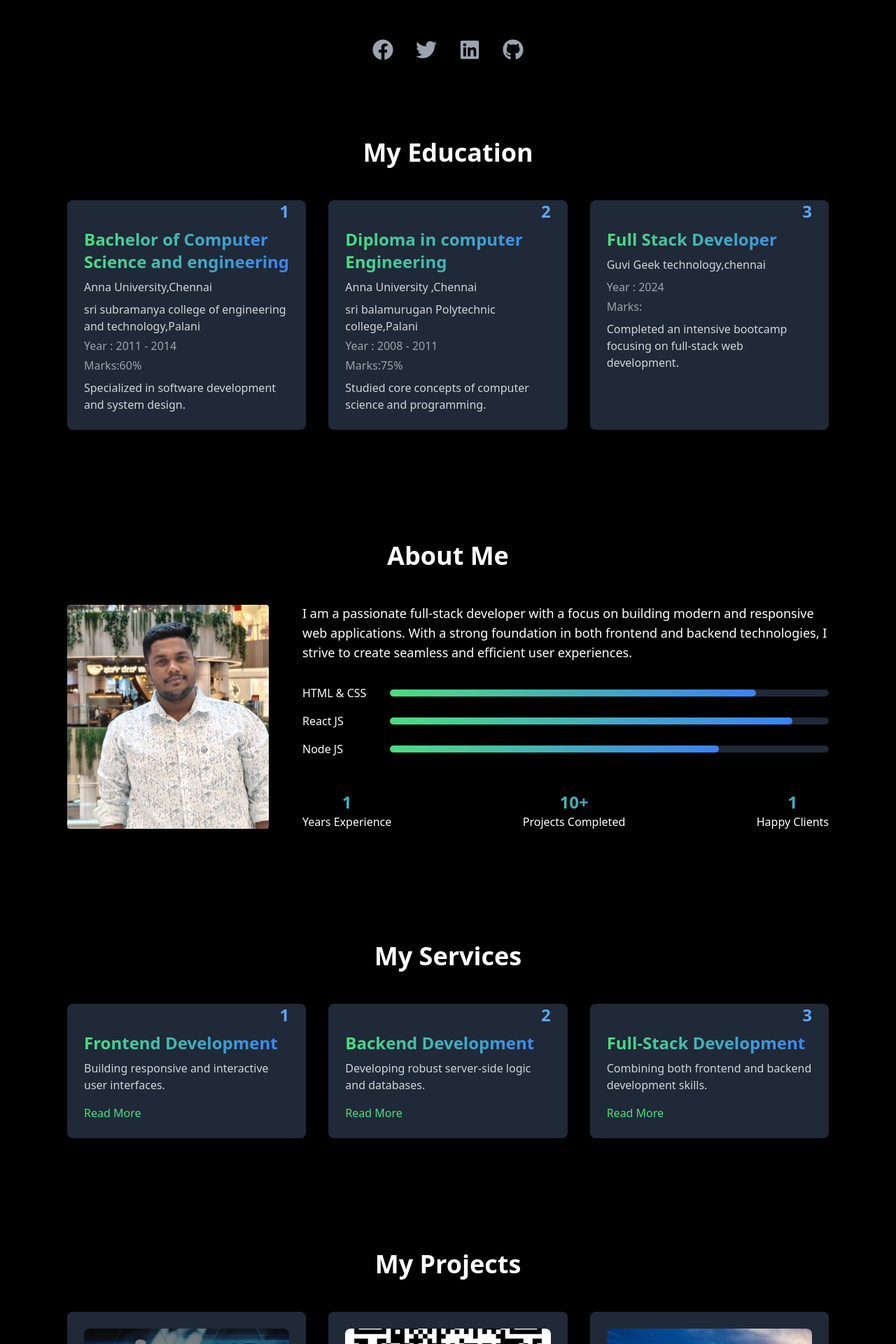
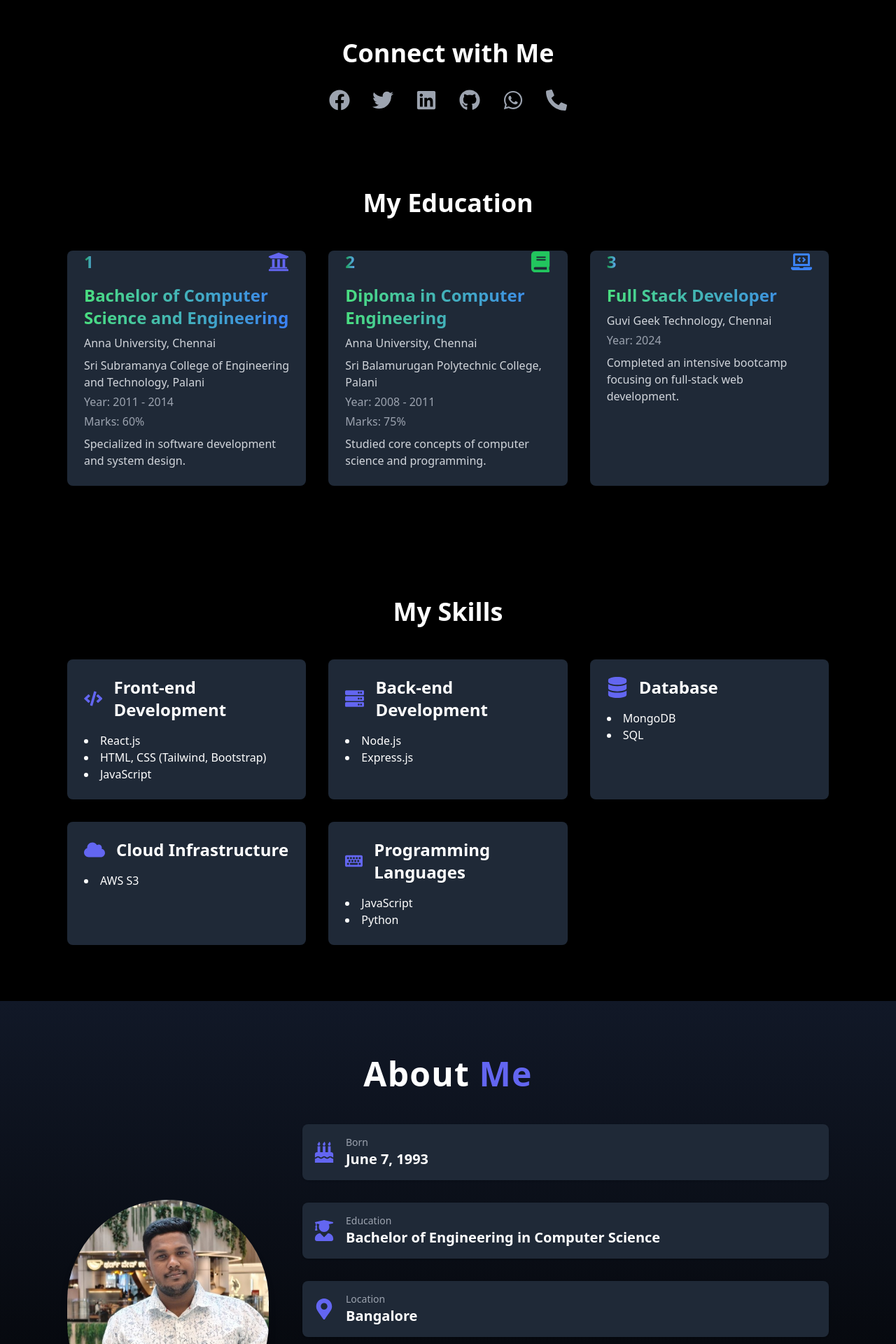
Before and after one commit to Ruthrapathi-murugan/portfolio, a React (Vite) app: page / in a window 1280 px wide. Shown: the part 540-2460 px from the top of the page at 70% size. Built offline with nearby package versions, Linux system fonts and the light colour scheme.

Commit message:
add styles

```diff
--- a/src/App.jsx
+++ b/src/App.jsx
@@ -7,6 +7,7 @@ import Contact from './components/Contact.jsx'
 import Footer from './components/Footer.jsx'
 import Education from './components/Education.jsx'
 import ConnectMe from './components/ConnectMe.jsx'
+import Skills from './components/Skills.jsx'
 
 function App() {
 
@@ -18,6 +19,7 @@ function App() {
       <Hero/>
       <ConnectMe/>
       <Education/>
+      <Skills/>
       <About/>
       <Service/>
       <Projects/>
--- a/src/components/About.jsx
+++ b/src/components/About.jsx
@@ -1,81 +1,73 @@
 import React from "react";
+import { FaUserGraduate, FaMapMarkerAlt, FaGlobe, FaBirthdayCake } from 'react-icons/fa'; // Importing icons
 import AboutImage from "../assets/aboutme-image.png";
 
 const About = () => {
   return (
-    <div className="bg-black text-white py-20" id="about">
+    <div className="bg-gradient-to-b from-gray-900 to-black text-white py-20" id="about">
       <div className="container mx-auto px-8 md:px-16 lg:px-24">
-        <h2 className="text-4xl font-bold text-center mb-12">About Me</h2>
+        <h2 className="text-5xl font-bold text-center mb-12 tracking-wide">
+          About <span className="text-indigo-500">Me</span>
+        </h2>
+
         <div className="flex flex-col md:flex-row items-center md:space-x-12">
           <img
             src={AboutImage}
-            alt=""
-            className="w-72 h-80 rounded object-cover mb-8 md:mb-0"
+            alt="About Me"
+            className="w-72 h-80 rounded-full object-cover mb-8 md:mb-0 shadow-lg hover:scale-105 transform transition-transform duration-300"
           />
-          <div className="flex-1">
-            <p className="text-lg mb-8">
-              I am a passionate full-stack developer with a focus on building
-              modern and responsive web applications. With a strong foundation
-              in both frontend and backend technologies, I strive to create
-              seamless and efficient user experiences.
-            </p>
-            <div className="space-y-4">
-              <div className="flex items-center">
-                <label htmlFor="htmlandcss" className="w-2/12">
-                  HTML & CSS
-                </label>
-                <div className="grow bg-gray-800 rounded-full h-2.5">
-                  <div
-                    className="bg-gradient-to-r from-green-400 to-blue-500 h-2.5 rounded-full
-                    transform transition-transform duration-300 hover:scale-105 w-10/12"
-                  ></div>
-                </div>
-              </div>
-              <div className="flex items-center">
-                <label htmlFor="htmlandcss" className="w-2/12">
-                  React JS
-                </label>
-                <div className="grow bg-gray-800 rounded-full h-2.5">
-                  <div
-                    className="bg-gradient-to-r from-green-400 to-blue-500 h-2.5 rounded-full
-                    transform transition-transform duration-300 hover:scale-105 w-11/12"
-                  ></div>
-                </div>
-              </div>
-              <div className="flex items-center">
-                <label htmlFor="htmlandcss" className="w-2/12">
-                  Node JS
-                </label>
-                <div className="grow bg-gray-800 rounded-full h-2.5">
-                  <div
-                    className="bg-gradient-to-r from-green-400 to-blue-500 h-2.5 rounded-full
-                    transform transition-transform duration-300 hover:scale-105 w-9/12"
-                  ></div>
+
+          <div className="flex-1 text-lg leading-relaxed space-y-8">
+            {/* Category: Born */}
+            <div className="bg-gray-800 p-4 rounded-lg shadow hover:shadow-lg transition duration-300 transform hover:scale-105">
+              <div className="flex items-center space-x-4">
+                <FaBirthdayCake className="text-indigo-500 text-3xl" />
+                <div>
+                  <p className="text-sm text-gray-400">Born</p>
+                  <p className="text-xl font-semibold">June 7, 1993</p>
                 </div>
               </div>
             </div>
-            <div className="mt-12 flex justify-between text-center">
+
+            {/* Category: Education */}
+            <div className="bg-gray-800 p-4 rounded-lg shadow hover:shadow-lg transition duration-300 transform hover:scale-105">
+              <div className="flex items-center space-x-4">
+                <FaUserGraduate className="text-indigo-500 text-3xl" />
                 <div>
-                    <h3 className="text-2xl font-bold text-transparent bg-clip-text
-                bg-gradient-to-r from-green-400 to-blue-500">
-                        1
-                    </h3>
-                    <p>Years Experience</p>
+                  <p className="text-sm text-gray-400">Education</p>
+                  <p className="text-xl font-semibold">Bachelor of Engineering in Computer Science</p>
                 </div>
+              </div>
+            </div>
+
+            {/* Category: Location */}
+            <div className="bg-gray-800 p-4 rounded-lg shadow hover:shadow-lg transition duration-300 transform hover:scale-105">
+              <div className="flex items-center space-x-4">
+                <FaMapMarkerAlt className="text-indigo-500 text-3xl" />
                 <div>
-                    <h3 className="text-2xl font-bold text-transparent bg-clip-text
-                bg-gradient-to-r from-green-400 to-blue-500">
-                        10+
-                    </h3>
-                    <p>Projects Completed</p>
+                  <p className="text-sm text-gray-400">Location</p>
+                  <p className="text-xl font-semibold">Bangalore</p>
                 </div>
+              </div>
+            </div>
+
+            {/* Category: Languages Known */}
+            <div className="bg-gray-800 p-4 rounded-lg shadow hover:shadow-lg transition duration-300 transform hover:scale-105">
+              <div className="flex items-center space-x-4">
+                <FaGlobe className="text-indigo-500 text-3xl" />
                 <div>
-                    <h3 className="text-2xl font-bold text-transparent bg-clip-text
-                bg-gradient-to-r from-green-400 to-blue-500">
-                        1
-                    </h3>
-                    <p>Happy Clients</p>
+                  <p className="text-sm text-gray-400">Languages Known</p>
+                  <p className="text-xl font-semibold">English, Tamil, Malayalam</p>
                 </div>
+              </div>
+            </div>
+
+            {/* About description */}
+            <div className="mt-6">
+              <p className="text-lg leading-relaxed">
+                I'm a full-stack developer with a passion for building dynamic and modern web applications.
+                I love tackling challenges and learning new technologies to keep up with the ever-evolving web development landscape.
+              </p>
             </div>
           </div>
         </div>
--- a/src/components/ConnectMe.jsx
+++ b/src/components/ConnectMe.jsx
@@ -1,12 +1,13 @@
 import React from "react";
-import { FaFacebook, FaGithub, FaLinkedin, FaTwitter } from "react-icons/fa";
+import { FaFacebook, FaGithub, FaLinkedin, FaTwitter, FaWhatsapp, FaPhoneAlt } from "react-icons/fa";
 
 const ConnectMe = () => {
   return (
     <div className="bg-black text-white py-8" id="connectme">
       <div className="container mx-auto px-8 md:px-16 lg:px-24">
-
+        <h2 className="text-4xl font-bold text-center mb-8">Connect with Me</h2>
         <div className="flex justify-center space-x-8">
+          {/* Facebook */}
           <a
             href="https://www.facebook.com/ruthrapathi.m?mibextid=qi2Omg&rdid=uGGQcy74swtlCaq9&share_url=https%3A%2F%2Fwww.facebook.com%2Fshare%2FcnJMbDH8bdM3s31e%2F%3Fmibextid%3Dqi2Omg"
             className="text-gray-400 hover:text-white text-3xl"
@@ -14,6 +15,8 @@ const ConnectMe = () => {
           >
             <FaFacebook />
           </a>
+
+          {/* Twitter */}
           <a
             href="https://x.com/i/flow/login?redirect_after_login=%2Fruthrapathi1"
             className="text-gray-400 hover:text-white text-3xl"
@@ -21,6 +24,8 @@ const ConnectMe = () => {
           >
             <FaTwitter />
           </a>
+
+          {/* LinkedIn */}
           <a
             href="https://www.linkedin.com/in/ruthrapathim/"
             className="text-gray-400 hover:text-white text-3xl"
@@ -28,12 +33,32 @@ const ConnectMe = () => {
           >
             <FaLinkedin />
           </a>
+
+          {/* GitHub */}
           <a
             href="https://github.com/Ruthrapathi-murugan"
             className="text-gray-400 hover:text-white text-3xl"
             aria-label="GitHub"
           >
             <FaGithub />
+          </a>
+
+          {/* WhatsApp */}
+          <a
+            href="https://wa.me/+919626380310" // Replace 'yourphonenumber' with the actual phone number
+            className="text-gray-400 hover:text-white text-3xl"
+            aria-label="WhatsApp"
+          >
+            <FaWhatsapp />
+          </a>
+
+          {/* Phone */}
+          <a
+            href="tel:+919626380310" // Replace with the actual phone number
+            className="text-gray-400 hover:text-white text-3xl"
+            aria-label="Phone"
+          >
+            <FaPhoneAlt />
           </a>
         </div>
       </div>
--- a/src/components/Education.jsx
+++ b/src/components/Education.jsx
@@ -1,31 +1,34 @@
 import React from "react";
+import { FaUniversity, FaBook, FaLaptopCode } from "react-icons/fa"; // Import relevant icons
 
 const educationDetails = [
   {
     id: 1,
-    degree: "Bachelor of Computer Science and engineering",
-    institution: "Anna University,Chennai",
-    College:"sri subramanya college of engineering and technology,Palani",
+    degree: "Bachelor of Computer Science and Engineering",
+    institution: "Anna University, Chennai",
+    College: "Sri Subramanya College of Engineering and Technology, Palani",
     year: "2011 - 2014",
-    Marks:"60%",
-    description: " Specialized in software development and system design.",
+    Marks: "60%",
+    description: "Specialized in software development and system design.",
+    icon: <FaUniversity className="text-indigo-500 text-3xl" /> // University icon
   },
   {
     id: 2,
-    degree: "Diploma in computer Engineering",
-    institution: "Anna University ,Chennai",
+    degree: "Diploma in Computer Engineering",
+    institution: "Anna University, Chennai",
+    College: "Sri Balamurugan Polytechnic College, Palani",
     year: "2008 - 2011",
-    College:"sri balamurugan Polytechnic college,Palani",
-    Marks:"75%",
+    Marks: "75%",
     description: "Studied core concepts of computer science and programming.",
+    icon: <FaBook className="text-green-500 text-3xl" /> // Diploma icon
   },
   {
     id: 3,
     degree: "Full Stack Developer",
-    institution: "Guvi Geek technology,chennai",
+    institution: "Guvi Geek Technology, Chennai",
     year: "2024",
-
     description: "Completed an intensive bootcamp focusing on full-stack web development.",
+    icon: <FaLaptopCode className="text-blue-500 text-3xl" /> // Coding/Full Stack icon
   },
   // Add more education details as needed
 ];
@@ -42,20 +45,23 @@ const Education = () => {
               className="bg-gray-800 px-6 pb-6 rounded-lg hover:shadow-lg transform
               transition-transform duration-300 hover:scale-105"
             >
-              <div
-                className="text-right text-2xl font-bold text-transparent bg-clip-text
-              bg-gradient-to-r from-green-600 to-blue-400"
-              >
-                {education.id}
+              <div className="flex justify-between items-center mb-4">
+                <div
+                  className="text-2xl font-bold text-transparent bg-clip-text
+                bg-gradient-to-r from-green-600 to-blue-400"
+                >
+                  {education.id}
+                </div>
+                <div>{education.icon}</div> {/* Icon for each category */}
               </div>
               <h3 className="mt-2 text-2xl font-bold text-transparent bg-clip-text
               bg-gradient-to-r from-green-400 to-blue-500">
                 {education.degree}
               </h3>
               <p className="mt-2 text-gray-300">{education.institution}</p>
-              <p className="mt-2 text-gray-300">{education.College}</p>
-              <p className="mt-1 text-gray-400">Year : {education.year}</p>
-              <p className="mt-1 text-gray-400">Marks:{education.Marks}</p>
+              {education.College && <p className="mt-2 text-gray-300">{education.College}</p>}
+              <p className="mt-1 text-gray-400">Year: {education.year}</p>
+              {education.Marks && <p className="mt-1 text-gray-400">Marks: {education.Marks}</p>}
               <p className="mt-2 text-gray-300">{education.description}</p>
             </div>
           ))}
--- a/src/components/Navbar.jsx
+++ b/src/components/Navbar.jsx
@@ -8,6 +8,7 @@ const Navbar = () => {
         <div className='space-x-6'>
           <a href="#home" className='hover:text-gray-400'>Home</a>
           <a href="#education" className='hover:text-gray-400'>My Education</a>
+          <a href="#skills" className='hover:text-gray-400'>My Skills</a>
           <a href="#about" className='hover:text-gray-400'>About Me</a>
           <a href="#service" className='hover:text-gray-400'>Services</a>
           <a href="#project" className='hover:text-gray-400'>Projects</a>
--- a/src/components/Service.jsx
+++ b/src/components/Service.jsx
@@ -1,25 +1,27 @@
 import React from "react";
+import { FaCode, FaServer, FaLayerGroup } from "react-icons/fa"; // Import relevant icons
 
 const services = [
-
   {
     id: 1,
     title: "Frontend Development",
     description: "Building responsive and interactive user interfaces.",
+    icon: <FaCode className="text-indigo-500 text-4xl mb-4" /> // Icon for Frontend
   },
   {
     id: 2,
     title: "Backend Development",
     description: "Developing robust server-side logic and databases.",
+    icon: <FaServer className="text-green-500 text-4xl mb-4" /> // Icon for Backend
   },
   {
     id: 3,
     title: "Full-Stack Development",
     description: "Combining both frontend and backend development skills.",
+    icon: <FaLayerGroup className="text-blue-500 text-4xl mb-4" /> // Icon for Full-Stack
   },
+];
 
-
-];
 const Service = () => {
   return (
     <div className="bg-black text-white py-20" id="service">
@@ -30,20 +32,26 @@ const Service = () => {
             <div
               key={service.id}
               className="bg-gray-800 px-6 pb-6 rounded-lg hover:shadow-lg transform
-              transition-transform duration-300 hover:scale-105"
+              transition-transform duration-300 hover:scale-105 text-center"
             >
-              <div
-                className="text-right text-2xl font-bold text-transparent bg-clip-text
-              bg-gradient-to-r from-green-600 to-blue-400"
+              <br>
+              </br>
+              <div className="flex justify-center mb-4">
+                {service.icon} {/* Display the icon */}
+              </div>
+              <h3
+                className="mt-2 text-2xl font-bold text-transparent bg-clip-text
+                bg-gradient-to-r from-green-400 to-blue-500"
               >
-                {service.id}
-              </div>
-              <h3 className="mt-2 text-2xl font-bold text-transparent bg-clip-text
-              bg-gradient-to-r from-green-400 to-blue-500">
                 {service.title}
               </h3>
               <p className="mt-2 text-gray-300">{service.description}</p>
-              <a href="#" className="mt-4 inline-block text-green-400 hover:text-blue-500">Read More</a>
+              <a
+                href="#"
+                className="mt-4 inline-block text-green-400 hover:text-blue-500 transition duration-300"
+              >
+
+              </a>
             </div>
           ))}
         </div>
--- /dev/null
+++ b/src/components/Skills.jsx
@@ -0,0 +1,76 @@
+import React from "react";
+import { FaCode, FaServer, FaDatabase, FaCloud, FaKeyboard } from "react-icons/fa"; // Importing icons
+
+const Skills = () => {
+  return (
+    <div className="bg-black text-white py-20" id="skills">
+      <div className="container mx-auto px-8 md:px-16 lg:px-24">
+        <h2 className="text-4xl font-bold text-center mb-12">My Skills</h2>
+
+        <div className="grid grid-cols-1 md:grid-cols-2 lg:grid-cols-3 gap-8">
+          {/* Front-end Development */}
+          <div className="bg-gray-800 p-6 rounded-lg shadow-lg hover:scale-105 transform transition-transform duration-300">
+            <div className="flex items-center space-x-4 mb-4">
+              <FaCode className="text-indigo-500 text-3xl" />
+              <h3 className="text-2xl font-semibold">Front-end Development</h3>
+            </div>
+            <ul className="list-disc list-inside">
+              <li>React.js</li>
+              <li>HTML, CSS (Tailwind, Bootstrap)</li>
+              <li>JavaScript</li>
+            </ul>
+          </div>
+
+          {/* Back-end Development */}
+          <div className="bg-gray-800 p-6 rounded-lg shadow-lg hover:scale-105 transform transition-transform duration-300">
+            <div className="flex items-center space-x-4 mb-4">
+              <FaServer className="text-indigo-500 text-3xl" />
+              <h3 className="text-2xl font-semibold">Back-end Development</h3>
+            </div>
+            <ul className="list-disc list-inside">
+              <li>Node.js</li>
+              <li>Express.js</li>
+            </ul>
+          </div>
+
+          {/* Database */}
+          <div className="bg-gray-800 p-6 rounded-lg shadow-lg hover:scale-105 transform transition-transform duration-300">
+            <div className="flex items-center space-x-4 mb-4">
+              <FaDatabase className="text-indigo-500 text-3xl" />
+              <h3 className="text-2xl font-semibold">Database</h3>
+            </div>
+            <ul className="list-disc list-inside">
+              <li>MongoDB</li>
+              <li>SQL</li>
+            </ul>
+          </div>
+
+          {/* Cloud Infrastructure */}
+          <div className="bg-gray-800 p-6 rounded-lg shadow-lg hover:scale-105 transform transition-transform duration-300">
+            <div className="flex items-center space-x-4 mb-4">
+              <FaCloud className="text-indigo-500 text-3xl" />
+              <h3 className="text-2xl font-semibold">Cloud Infrastructure</h3>
+            </div>
+            <ul className="list-disc list-inside">
+              <li>AWS S3</li>
+            </ul>
+          </div>
+
+          {/* Programming Languages */}
+          <div className="bg-gray-800 p-6 rounded-lg shadow-lg hover:scale-105 transform transition-transform duration-300">
+            <div className="flex items-center space-x-4 mb-4">
+              <FaKeyboard className="text-indigo-500 text-3xl" />
+              <h3 className="text-2xl font-semibold">Programming Languages</h3>
+            </div>
+            <ul className="list-disc list-inside">
+              <li>JavaScript</li>
+              <li>Python</li>
+            </ul>
+          </div>
+        </div>
+      </div>
+    </div>
+  );
+};
+
+export default Skills;
```
